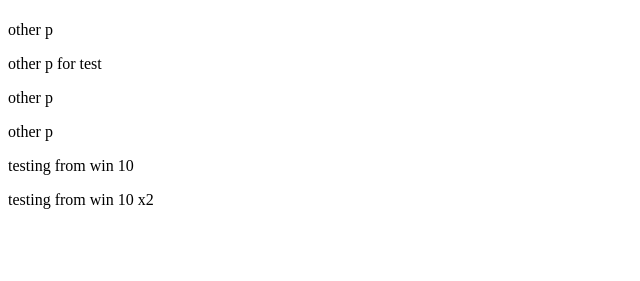
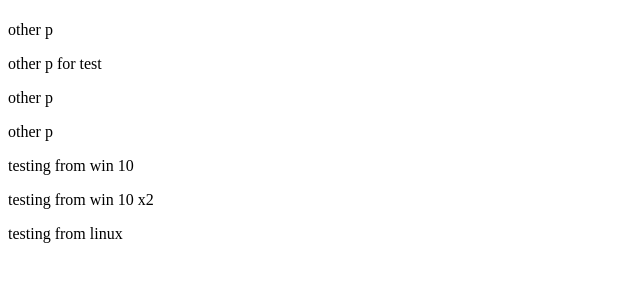
Before and after one commit to ArnoldWW/test1, a plain HTML site: page index.html in a window 1280 px wide. Shown: the part 59-340 px from the top of the page, without its empty margins (0-640 px from the left). Drawn offline with Linux system fonts and the light colour scheme.

Commit message:
add testing paragraph for linux

```diff
--- a/index.html
+++ b/index.html
@@ -17,5 +17,6 @@
     <p>other p</p>
     <p>testing from win 10</p>
     <p>testing from win 10 x2</p>
+    <p>testing from linux</p>
   </body>
 </html>
```
